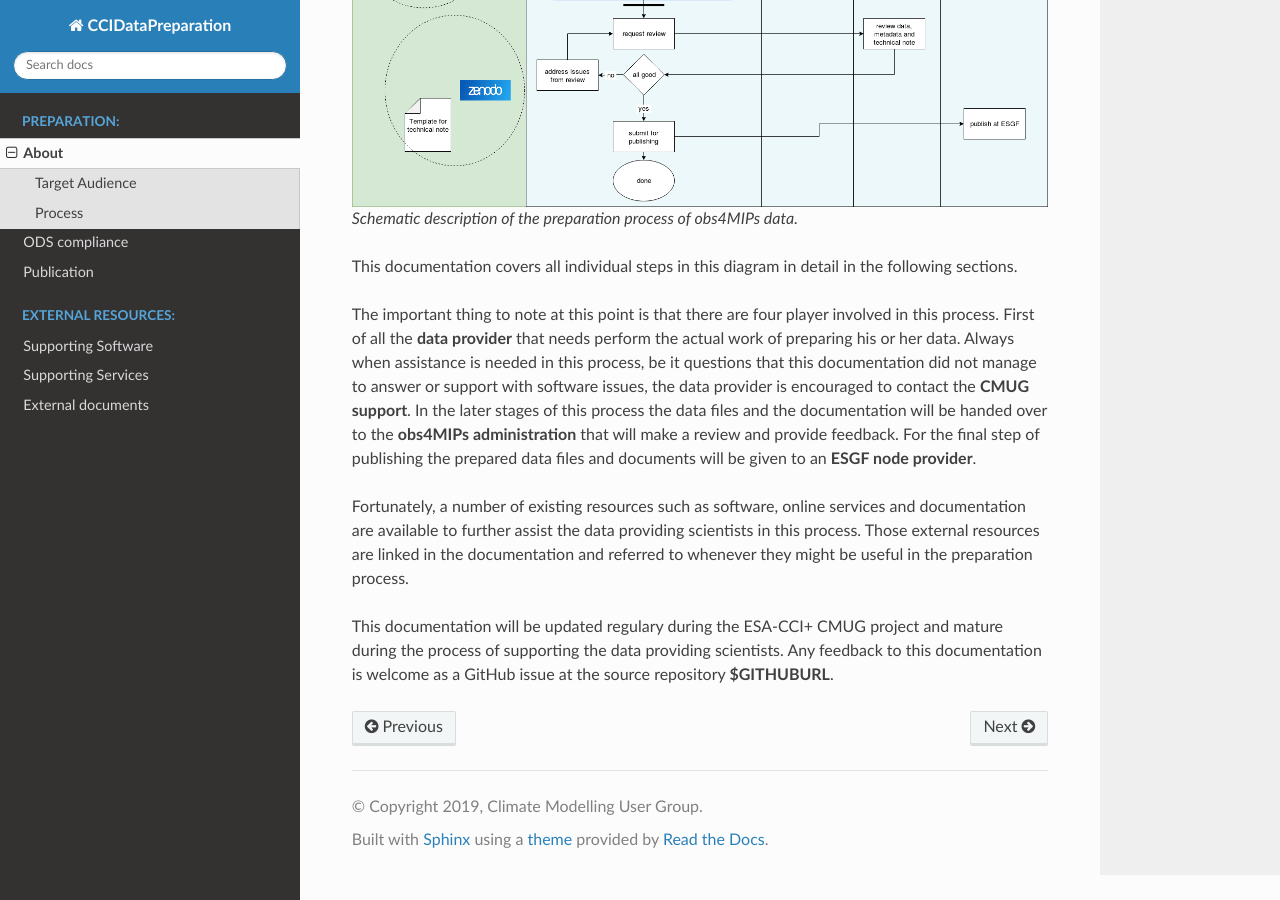
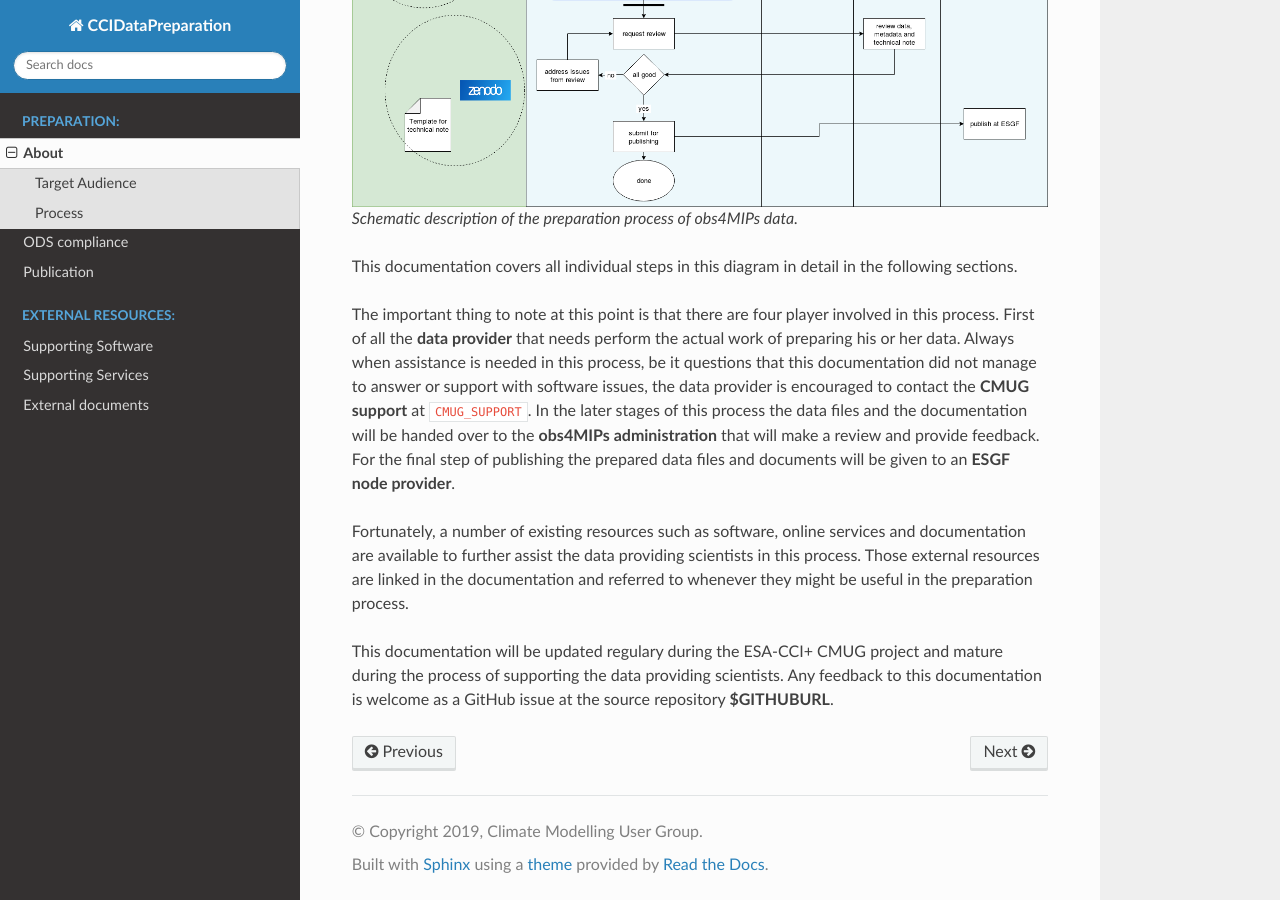
Before and after one commit to bjoernbroetz/ccidatapreparation, a Sphinx documentation site: the page built from docs/source/about.rst, in a window 1280 px wide and 900 px high, scrolled down 976 px. Built offline with Sphinx 7.4.7 and the Read the Docs theme 2.0.0, drawn with Linux system fonts in a browser that asks for light colours; cross-references to code outside the pages are shown as plain code.

Commit message:
Add support mail

```diff
--- a/docs/source/about.rst
+++ b/docs/source/about.rst
@@ -22,7 +22,7 @@
 
 This documentation covers all individual steps in this diagram in detail in the following sections.
 
-The important thing to note at this point is that there are four player involved in this process. First of all the **data provider** that needs perform the actual work of preparing his or her data. Always when assistance is needed in this process, be it questions that this documentation did not manage to answer or support with software issues, the data provider is encouraged to contact the **CMUG support**. In the later stages of this process the data files and the documentation will be handed over to the **obs4MIPs administration** that will make a review and provide feedback. For the final step of publishing the prepared data files and documents will be given to an **ESGF node provider**.
+The important thing to note at this point is that there are four player involved in this process. First of all the **data provider** that needs perform the actual work of preparing his or her data. Always when assistance is needed in this process, be it questions that this documentation did not manage to answer or support with software issues, the data provider is encouraged to contact the **CMUG support** at :xref:`CMUG_SUPPORT`. In the later stages of this process the data files and the documentation will be handed over to the **obs4MIPs administration** that will make a review and provide feedback. For the final step of publishing the prepared data files and documents will be given to an **ESGF node provider**.
 
 Fortunately, a number of existing resources such as software, online services and documentation are available to further assist the data providing scientists in this process. Those external resources are linked in the documentation and referred to whenever they might be useful in the preparation process.
 
--- /dev/null
+++ b/docs/source/links/__init__.py
@@ -0,0 +1,6 @@
+from os.path import dirname, basename, isfile
+
+import glob
+modules = glob.glob(dirname(__file__)+"/*.py")
+
+__all__ = [ basename(f)[:-3] for f in modules if isfile(f)]
--- /dev/null
+++ b/docs/source/links/link.py
@@ -0,0 +1 @@
+xref_links = {"CMUG_SUPPORT" : ("CMUG support", "mailto:cmug-support@dlr.de")}
```
